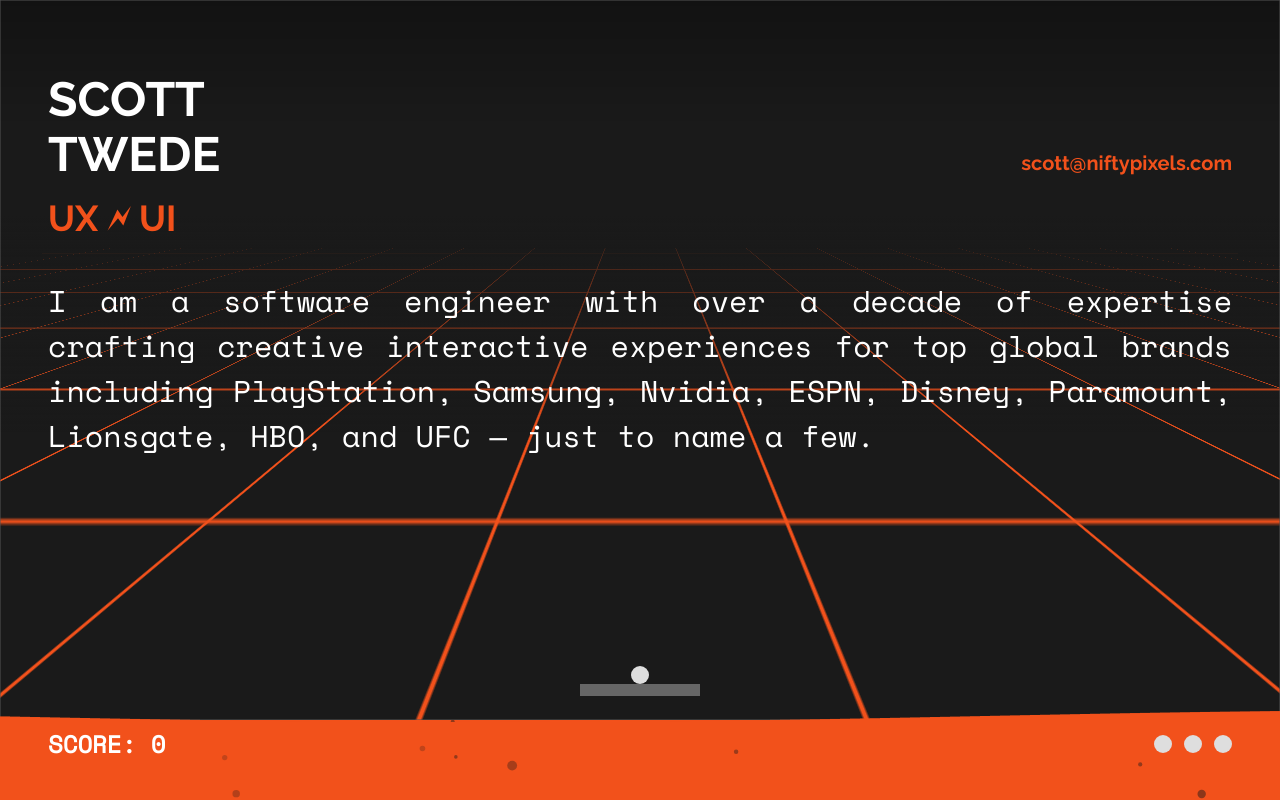
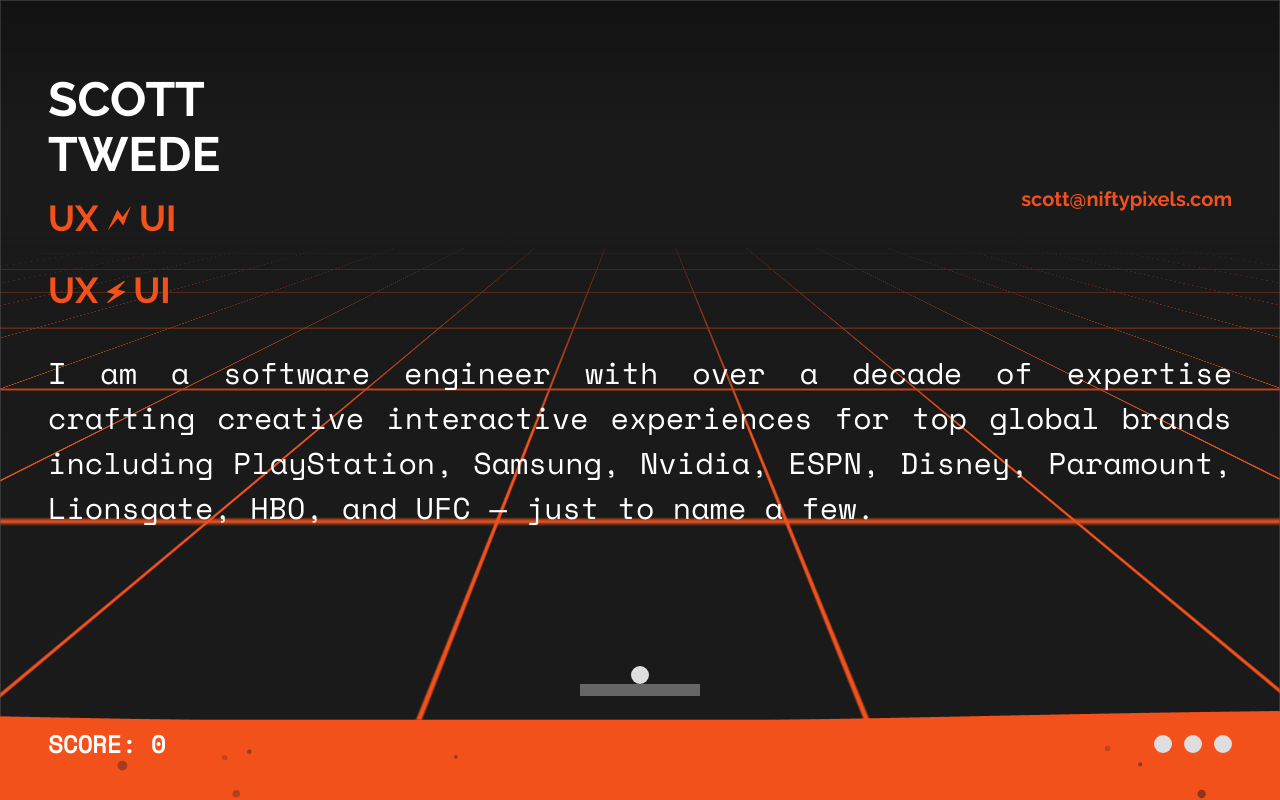
Before and after one commit to niftypixels/self-promotion, a React (Vite) app: page / in a window 1280 px wide. Built offline with nearby package versions, Linux system fonts and the light colour scheme; a web font is replaced by a local one.

Commit message:
chore: svg integration test

```diff
--- a/src/components/Footer.jsx
+++ b/src/components/Footer.jsx
@@ -7,6 +7,7 @@
       <BackgroundStatic fps={30} />
       <img src='sadmac.png' alt='' />
       <p>Made with <strong>❤</strong> in OC</p>
+      <p>Made with <img src='heart.svg' alt='' /> in OC</p>
       <span>SCOTT <br /> TWEDE <br /> &copy;{new Date().getFullYear()}</span>
       <a href='mailto:scott@niftypixels.com'>
         Contact
--- a/src/components/Header.jsx
+++ b/src/components/Header.jsx
@@ -7,6 +7,7 @@
         <hgroup>
           <h1>SCOTT <br /> TWEDE</h1>
           <h2>UX 🗲 UI</h2>
+          <h2>UX <img src='bolt.svg' alt='' /> UI</h2>
         </hgroup>
         <a href='mailto:scott@niftypixels.com'>
           scott@niftypixels.com
```
